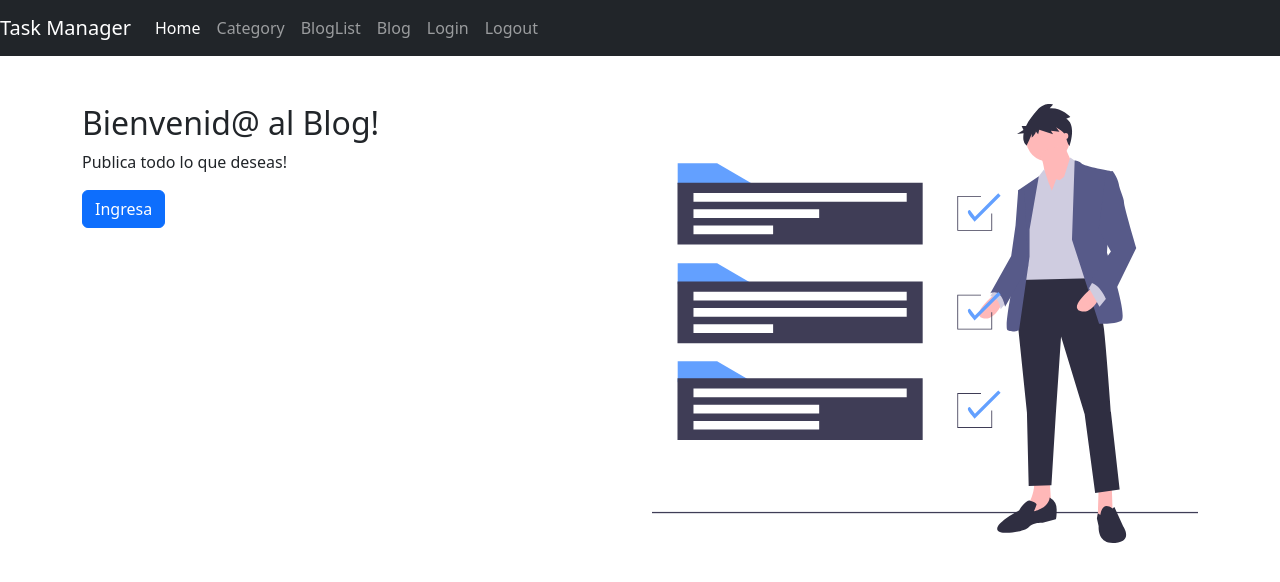
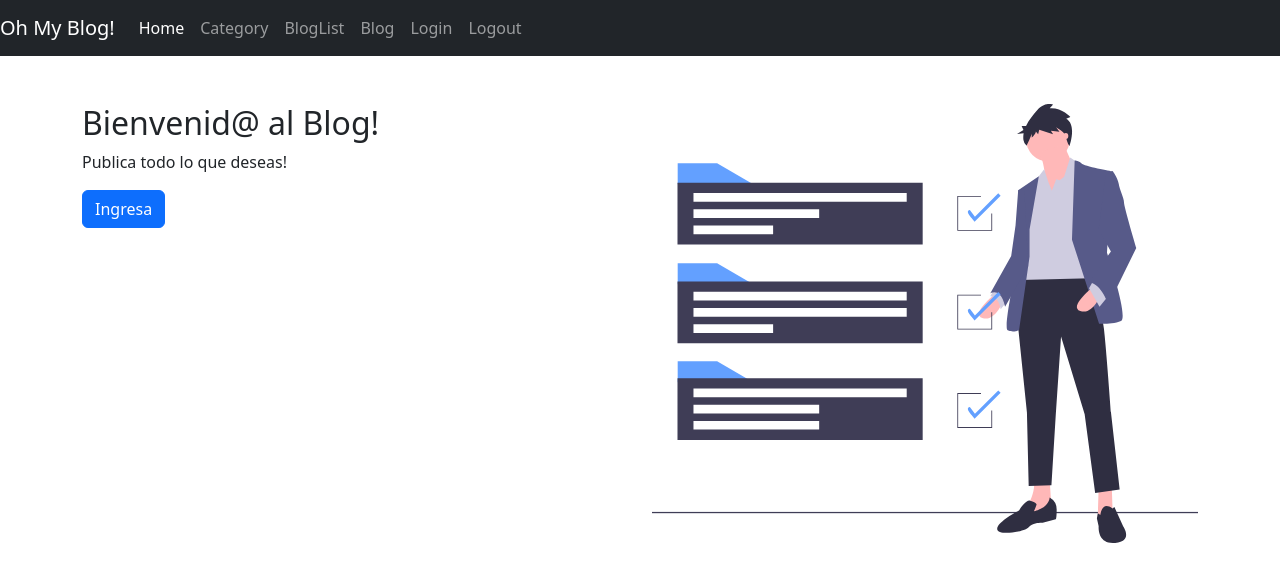
Before and after one commit to claudiaramiz/proyecto_final_frontend, a React (Create React App) app: page / in a window 1280 px wide. Shown: the top 582 px of the page. Built offline with nearby package versions, Linux system fonts and the light colour scheme.

Commit message:
change: Rename Blog page

```diff
--- a/src/components/Navigation.js
+++ b/src/components/Navigation.js
@@ -8,7 +8,7 @@ const Navigation = () => {
 
         <Navbar collapseOnSelect expand="lg" variant="dark" bg="dark" >
             <Navbar.Brand as={NavLink} to="/">
-                Task Manager
+                Oh My Blog!
             </Navbar.Brand>
             <Navbar.Toggle aria-controls="responsive-navbar-nav" />
             <Navbar.Collapse id="responsive-navbar-nav">
```
